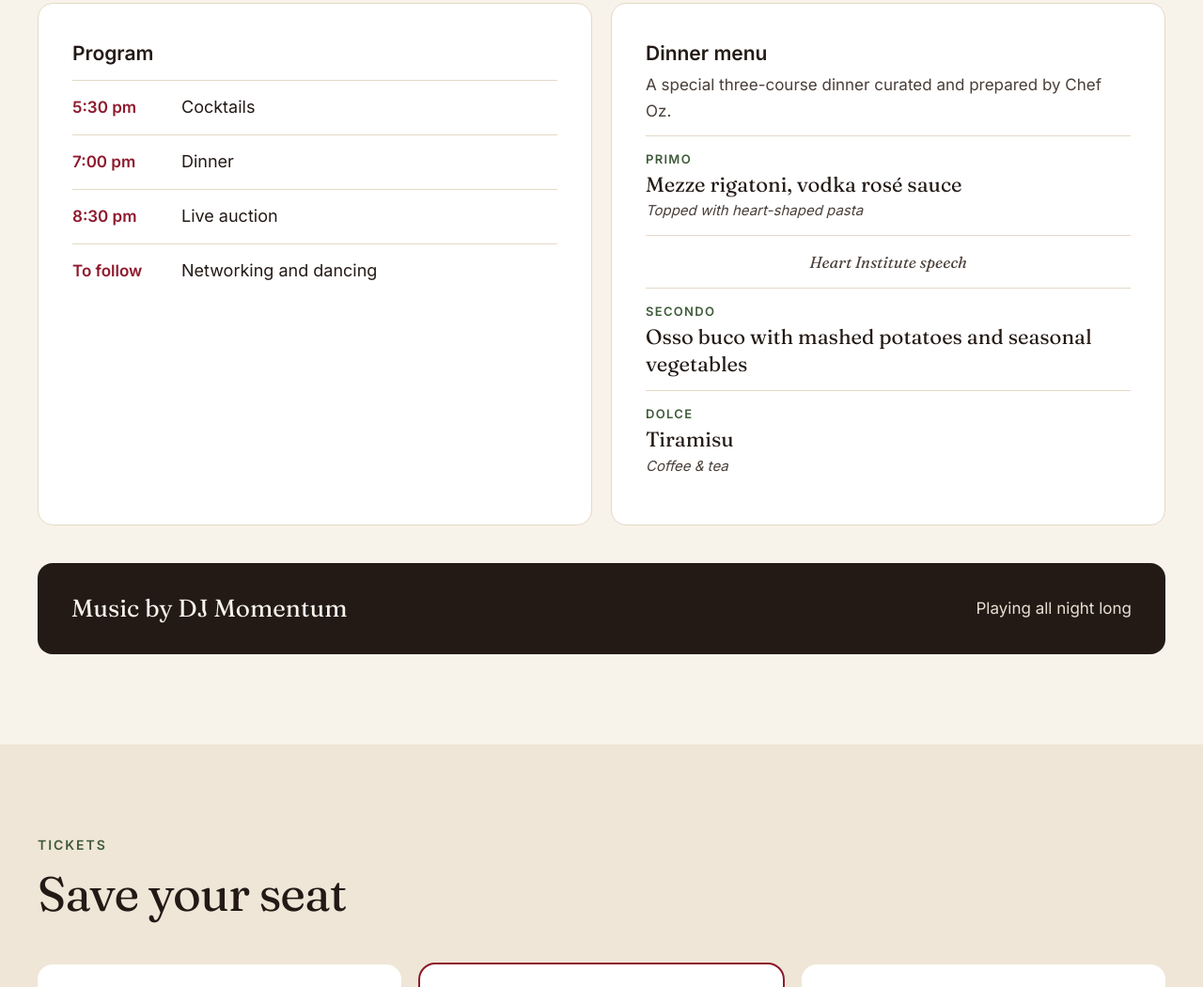
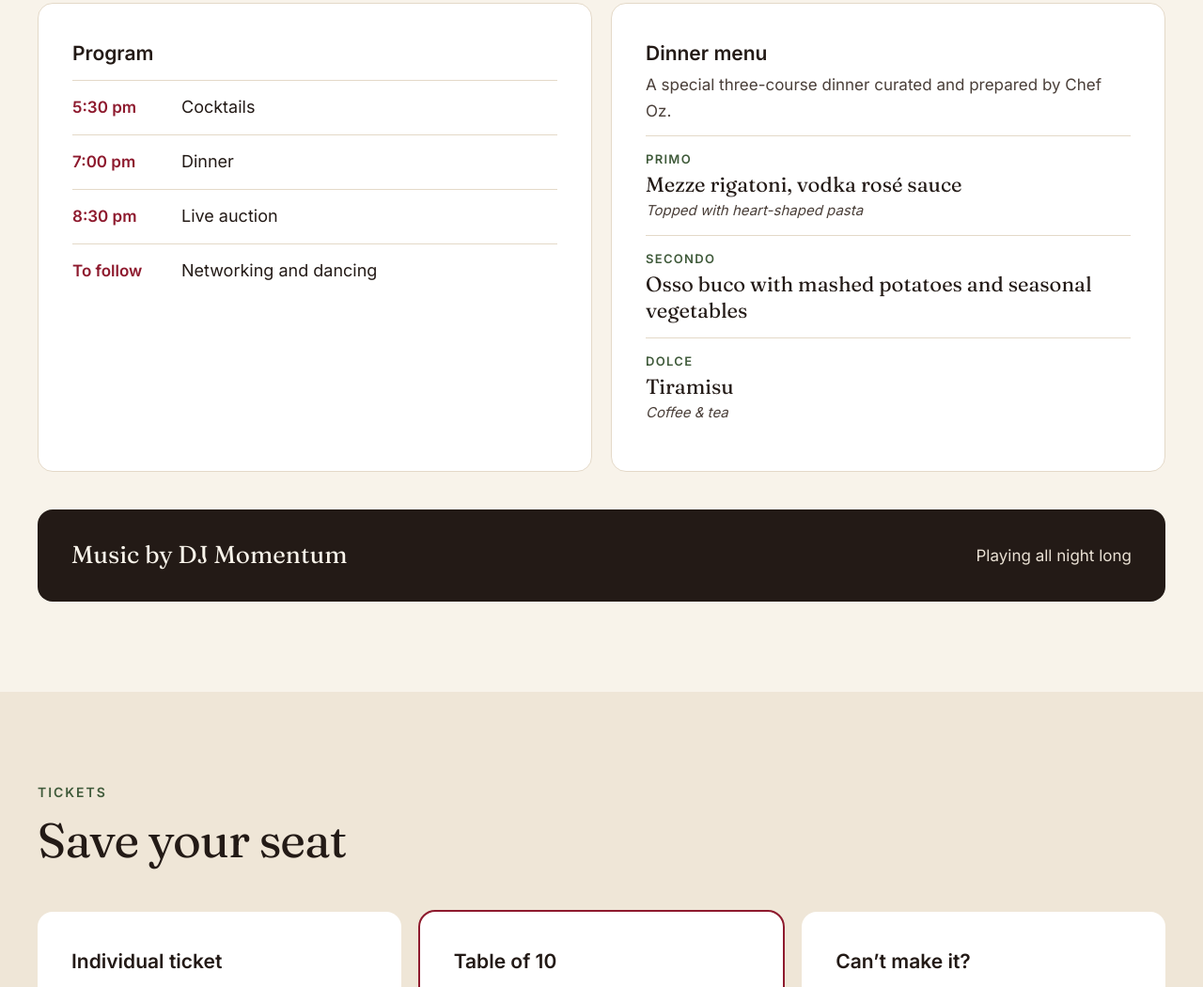
Before and after one commit to colinzappia/heartoflittleitaly, a plain HTML site: page index.html in a window 1280 px wide. Shown: the part 2140-3190 px from the top of the page at 94% size. Drawn offline with Linux system fonts and the light colour scheme.

Commit message:
Update index.html

```diff
--- a/index.html
+++ b/index.html
@@ -137,7 +137,6 @@ img{max-width:100%}
 <span style="font-family: Fraunces, Georgia, serif; font-size: 22px; line-height: 1.3">Mezze rigatoni, vodka rosé sauce</span>
 <span style="font-size: 15px; font-style: italic; color: #4A3F39">Topped with heart-shaped pasta</span>
 </div>
-<p style="margin: 0; padding: 14px 0; border-top: 1px solid #E4D9C8; text-align: center; font-family: Fraunces, Georgia, serif; font-size: 17px; font-style: italic; color: #4A3F39">Heart Institute speech</p>
 <div style="display: flex; flex-direction: column; gap: 2px; padding: 14px 0; border-top: 1px solid #E4D9C8">
 <span style="font-size: 13px; font-weight: 600; letter-spacing: 0.1em; text-transform: uppercase; color: #3F5A3A">Secondo</span>
 <span style="font-family: Fraunces, Georgia, serif; font-size: 22px; line-height: 1.3">Osso buco with mashed potatoes and seasonal vegetables</span>
```
